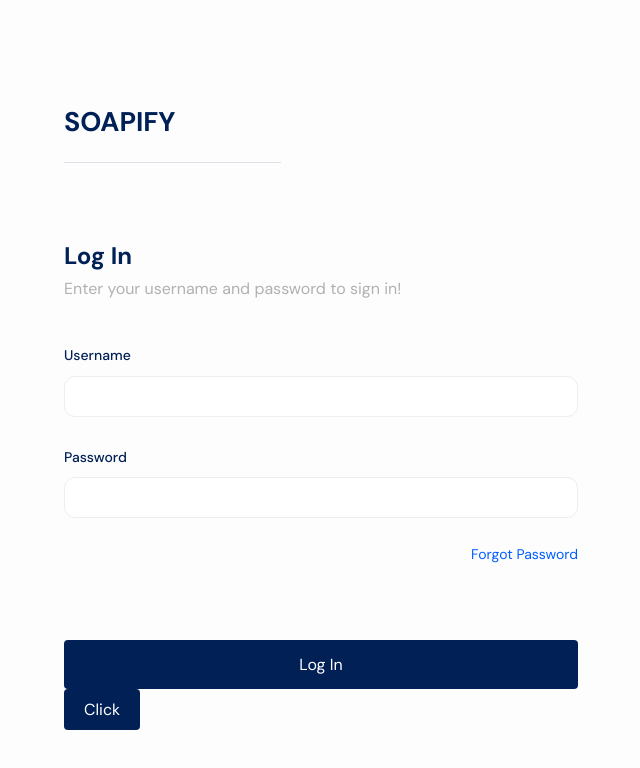
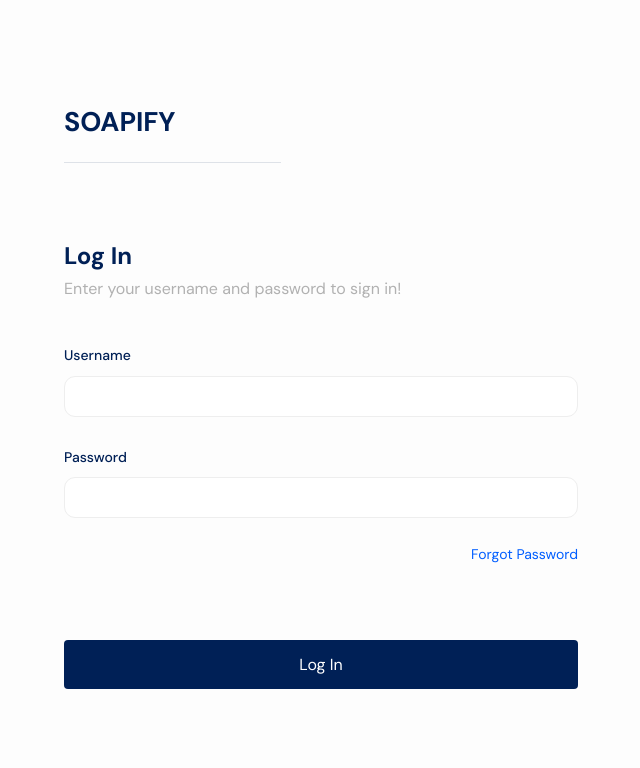
Before and after one commit to angeloeboy/soapify-frontend, a Next.js app: page /login in a window 1280 px wide. Shown: the top 768 px of the page, without its empty margins (64-704 px from the left). Built offline with nearby package versions, Linux system fonts and the light colour scheme.

Commit message:
Removed extra button from login

```diff
--- a/src/pages/login.jsx
+++ b/src/pages/login.jsx
@@ -169,14 +169,6 @@ let Login = () => {
 						</Button>
 					</div>
 				</Form>
-
-				<Button
-					onClick={() => {
-						test().then((res) => console.log(res));
-					}}
-				>
-					Click
-				</Button>
 			</LoginContainer>
 		</>
 	);
```
